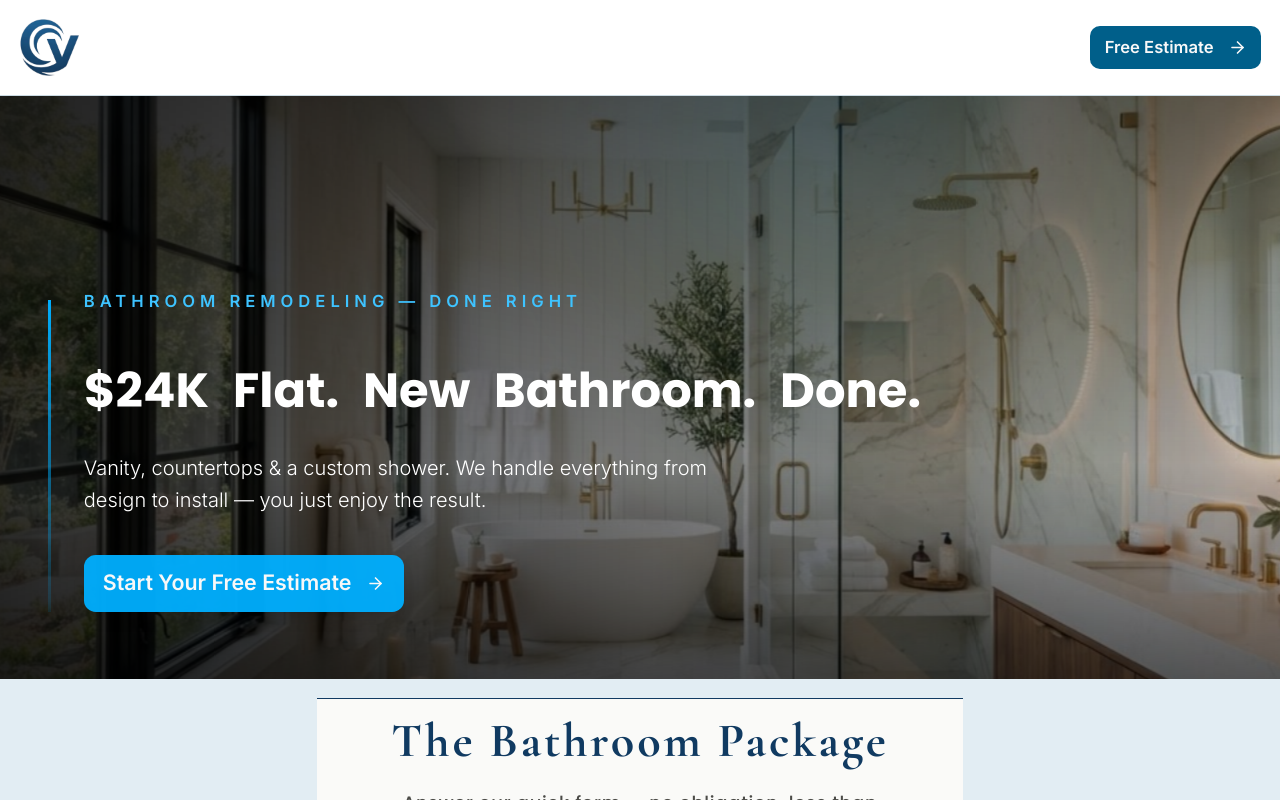
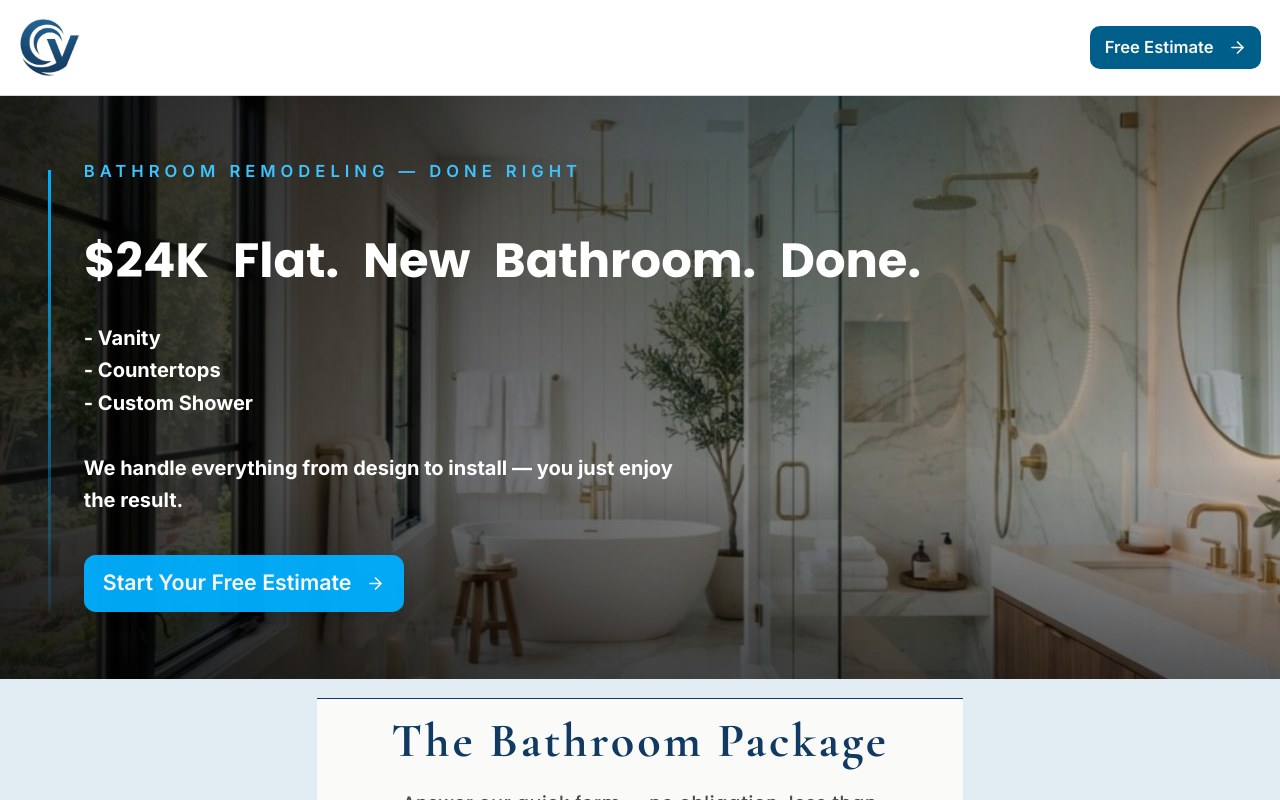
Before and after one commit to Fbet590/CVPi-Bathrooms, a Next.js app: page / in a window 1280 px wide. Shown: the top 800 px of the page. Built offline with nearby package versions, Linux system fonts and the light colour scheme.

Commit message:
feat: adjust hero section padding and update headline content
Co-authored-by: Fbet590 <271462897+Fbet590@users.noreply.github.com>

```diff
--- a/components/landing/hero.tsx
+++ b/components/landing/hero.tsx
@@ -46,7 +46,7 @@ export function Hero() {
 
       {/* Content — pinned lower-left, left aligned (Koenigsegg style) */}
       <div
-        className="relative z-10 container mx-auto px-6 md:px-10 pt-12 md:pt-0 pb-[120px] md:pb-32"
+        className="relative z-10 container mx-auto px-6 md:px-10 pt-[111px] md:pt-0 pb-[170px] md:pb-32"
         style={{
           transform: `translateY(${offsetY * 0.12}px)`,
           opacity: Math.max(1 - offsetY / 650, 0),
@@ -82,11 +82,14 @@ export function Hero() {
             </h1>
 
             <p
-              className="animate-hero-rise md:text-2xl mb-8 max-w-xl leading-relaxed text-pretty text-white font-light"
+              className="animate-hero-rise md:text-2xl mb-8 max-w-xl leading-relaxed text-pretty text-white font-bold"
               style={{ animationDelay: `${0.15 + HEADLINE_WORDS.length * 0.12 + 0.1}s`, fontSize: "20px" }}
             >
-              Vanity, countertops &amp; a custom shower. We handle everything from
-              design to install — you just enjoy the result.
+              - Vanity<br />
+              - Countertops<br />
+              - Custom Shower<br />
+              <br />
+              We handle everything from design to install — you just enjoy the result.
             </p>
 
             <div
```
